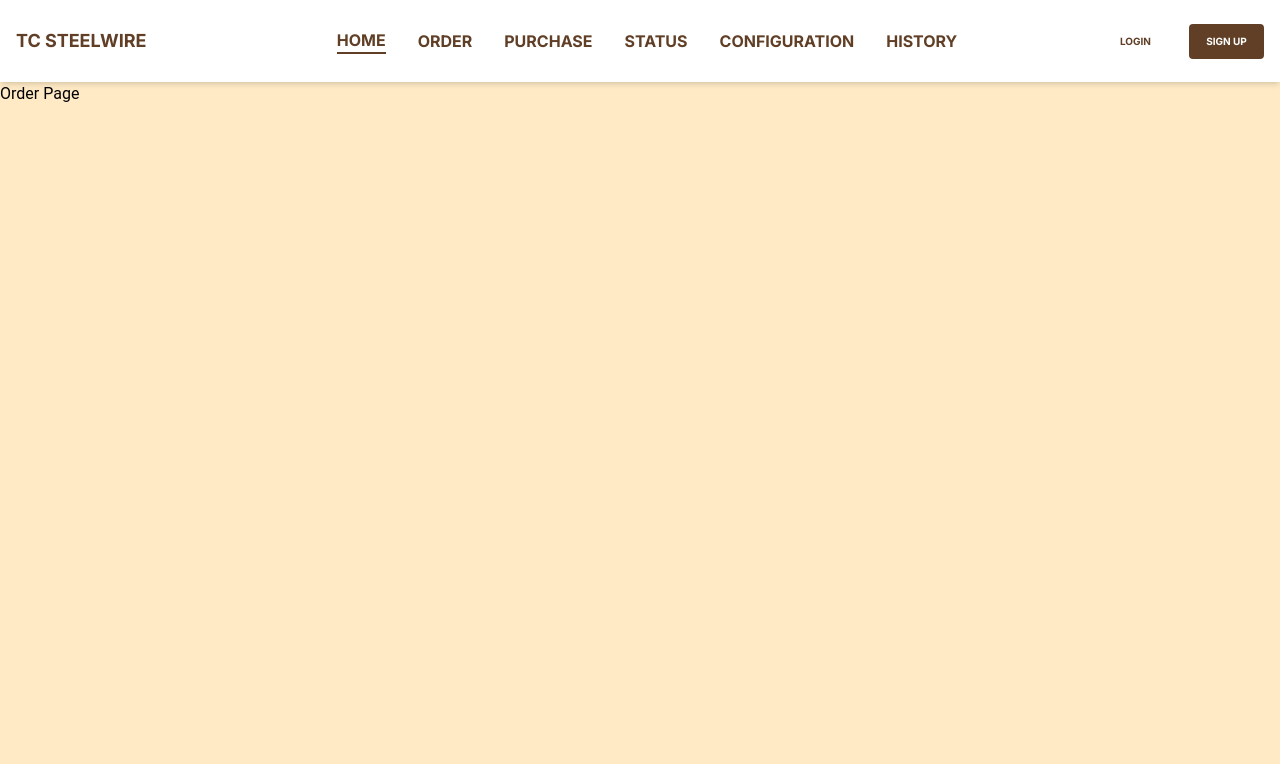
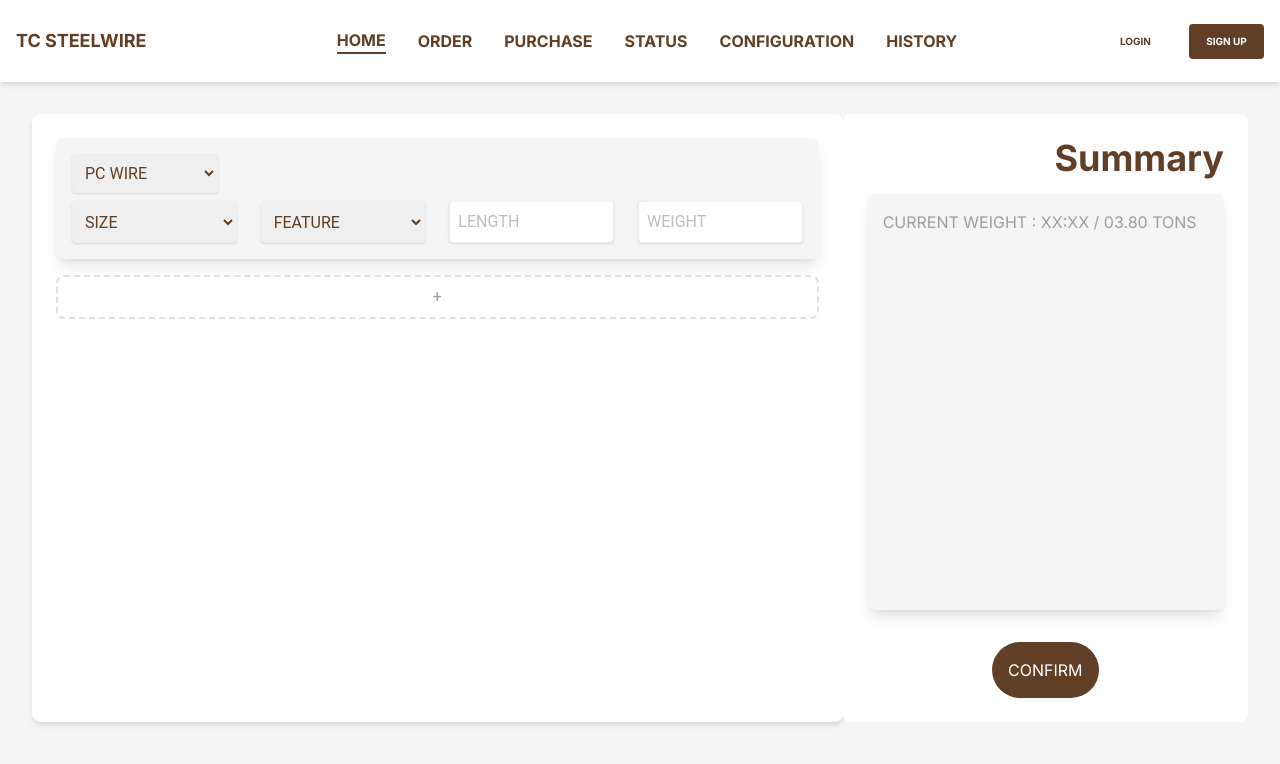
Before and after one commit to n-thnptp/tc-steelwire-react, a React (Create React App) app: page /order in a window 1280 px wide. Shown: the top 764 px of the page. Built offline with nearby package versions, Linux system fonts and the light colour scheme.

Commit message:
finish OrderForm

```diff
--- a/src/App.jsx
+++ b/src/App.jsx
@@ -2,8 +2,8 @@ import { BrowserRouter as Router, Route, Routes, useLocation } from 'react-route
 import Navbar from './Components/Navbar';
 import LoginForm from "./Components/LoginForm/LoginForm";
 import Homepage from "./Components/Homepage/Homepage";
+import OrderForm from './Components/OrderPage/OderForm';
 
-const Order = () => <h2>Order Page</h2>;
 const Purchase = () => <h2>Purchase Page</h2>;
 const Status = () => <h2>Status Page</h2>;
 const Configuration = () => <h2>Configuration Page</h2>;
@@ -20,7 +20,7 @@ function App() {
       {shouldShowNavbar && <Navbar />}  {/* แสดง Navbar เฉพาะเมื่อเส้นทางไม่ใช่ /login หรือ /signup */}
       <Routes>
         <Route path="/" element={<Homepage />} />
-        <Route path="/order" element={<Order />} />
+        <Route path="/order" element={<OrderForm />} />
         <Route path="/purchase" element={<Purchase />} />
         <Route path="/status" element={<Status />} />
         <Route path="/configuration" element={<Configuration />} />
--- /dev/null
+++ b/src/Components/OrderPage/OderForm.jsx
@@ -0,0 +1,39 @@
+import React, { useState } from 'react';
+import ProductSelection from './ProductSelection'; // เรียกใช้ฟอร์มเลือกสินค้า
+import SummaryView from './SummaryView'; // เรียกใช้ SummaryView
+
+const OrderForm = () => {
+  const [rows, setRows] = useState([{}]);
+  const [summary, setSummary] = useState({
+    currentWeight: 'XX:XX / 03.80 TONS',
+    items: []
+  });
+
+  const addRow = () => {
+    setRows([...rows, {}]);
+  };
+
+  const handleSelectChange = (e, index, field) => {
+    const updatedItems = [...summary.items];
+    if (!updatedItems[index]) {
+      updatedItems[index] = {};
+    }
+    updatedItems[index][field] = e.target.value;
+    setSummary((prevSummary) => ({
+      ...prevSummary,
+      items: updatedItems,
+    }));
+  };
+
+  return (
+    <div className="p-4 items-start bg-gray-100" style={{ height: 'calc(96.5vh - 50px)' }}>
+      <div className="p-4 flex h-[80vh]">
+        {/* เรียกใช้กล่องเลือกสินค้าและกล่องสรุป */}
+        <ProductSelection rows={rows} addRow={addRow} handleSelectChange={handleSelectChange} />
+        <SummaryView summary={summary} />
+      </div>
+    </div>
+  );
+};
+
+export default OrderForm;
--- /dev/null
+++ b/src/Components/OrderPage/ProductSelection.jsx
@@ -0,0 +1,67 @@
+import React from 'react';
+
+const ProductSelection = ({ rows, addRow, handleSelectChange }) => {
+  return (
+    <div className="bg-white shadow-md p-6 rounded-lg w-4/6 h-full overflow-y-auto">
+      {rows.map((_, index) => (
+        <div key={index} className="mb-4 p-4 bg-gray-100 rounded-lg shadow-lg"> {/* เพิ่มเงาให้กล่อง */}
+          <div className="mb-2">
+            {/* PC WIRE, STRAND */}
+            <select
+              className="w-1/5 p-2 border rounded text-accent-900 shadow"
+              defaultValue=""
+              onChange={(e) => handleSelectChange(e, index, 'product')}
+            >
+              <option value="" disabled>PC WIRE</option>
+              <option value="PC WIRE">PC WIRE</option>
+              <option value="PC STRAND">PC STRAND</option>
+            </select>
+          </div>
+          <div className="grid grid-cols-4 gap-6">
+            {/* SIZE, FEATURE, LENGTH, WEIGHT */}
+            <select
+              className="p-2 border rounded text-accent-900 shadow"
+              defaultValue=""
+              onChange={(e) => handleSelectChange(e, index, 'steelSize')}
+            >
+              <option value="" disabled>SIZE</option>
+              <option value="10">10 MM</option>
+              <option value="20">20 MM</option>
+            </select>
+            <select
+              className="p-2 border rounded text-accent-900 shadow"
+              defaultValue=""
+              onChange={(e) => handleSelectChange(e, index, 'steelFeature')}
+            >
+              <option value="" disabled>FEATURE</option>
+              <option value="Smooth">Smooth</option>
+              <option value="Rough">Rough</option>
+            </select>
+            <input
+              type="number"
+              step="0.01"
+              className="p-2 border rounded text-accent-900 shadow"
+              placeholder="LENGTH"
+              onChange={(e) => handleSelectChange(e, index, 'length')}
+            />
+            <input
+              type="number"
+              step="0.1" // รับค่าทีละ 0.1
+              className="p-2 border rounded text-accent-900 shadow"
+              placeholder="WEIGHT"
+              onChange={(e) => handleSelectChange(e, index, 'weight')}
+            />
+          </div>
+        </div>
+      ))}
+      <button
+        onClick={addRow}
+        className="w-full p-2 border-2 border-dashed border-gray-300 rounded-lg flex items-center justify-center text-gray-500"
+      >
+        +
+      </button>
+    </div>
+  );
+};
+
+export default ProductSelection;
--- /dev/null
+++ b/src/Components/OrderPage/SummaryView.jsx
@@ -0,0 +1,35 @@
+import React from 'react';
+
+const SummaryView = ({ summary }) => {
+  return (
+    <div className="bg-white p-6 rounded-lg w-2/6 h-full flex flex-col">
+      {/* กล่องที่ 1: ข้อความ "Summary" */}
+      <div className="mb-4">
+        <h2 className="text-4xl font-bold text-accent-900 text-right font-inter">Summary</h2> {/* ปรับขนาดและชิดขวา */}
+      </div>
+
+      {/* กล่องที่ 2: ข้อมูลสรุป */}
+      <div className="flex-grow overflow-y-auto bg-gray-100 rounded-lg shadow-lg p-4 mb-4"> {/* เพิ่มเงาให้กล่อง */}
+        <p className="mb-2 text-gray-500 font-inter">CURRENT WEIGHT : {summary.currentWeight}</p>
+        {summary.items.map((item, index) => (
+          <div key={index} className="text-accent-900 font-inter font-bold">
+            <p>{item.product}</p>
+            <p>STEEL SIZE : {item.steelSize} MM</p>
+            <p>STEEL FEATURE : {item.steelFeature}</p>
+            <p>LENGTH : {item.length} CM</p>
+            <p>WEIGHT : {item.weight} KG</p>
+          </div>
+        ))}
+      </div>
+
+      {/* กล่องที่ 3: ปุ่ม Confirm */}
+      <div className="mt-4 flex justify-center"> {/* ทำให้ปุ่ม Confirm อยู่ center */}
+        <button className="w-[30%] bg-accent-900 text-white p-4 rounded-full font-inter"> {/* ปรับขนาดให้กว้างขึ้น */}
+          CONFIRM
+        </button>
+      </div>
+    </div>
+  );
+};
+
+export default SummaryView;
```
